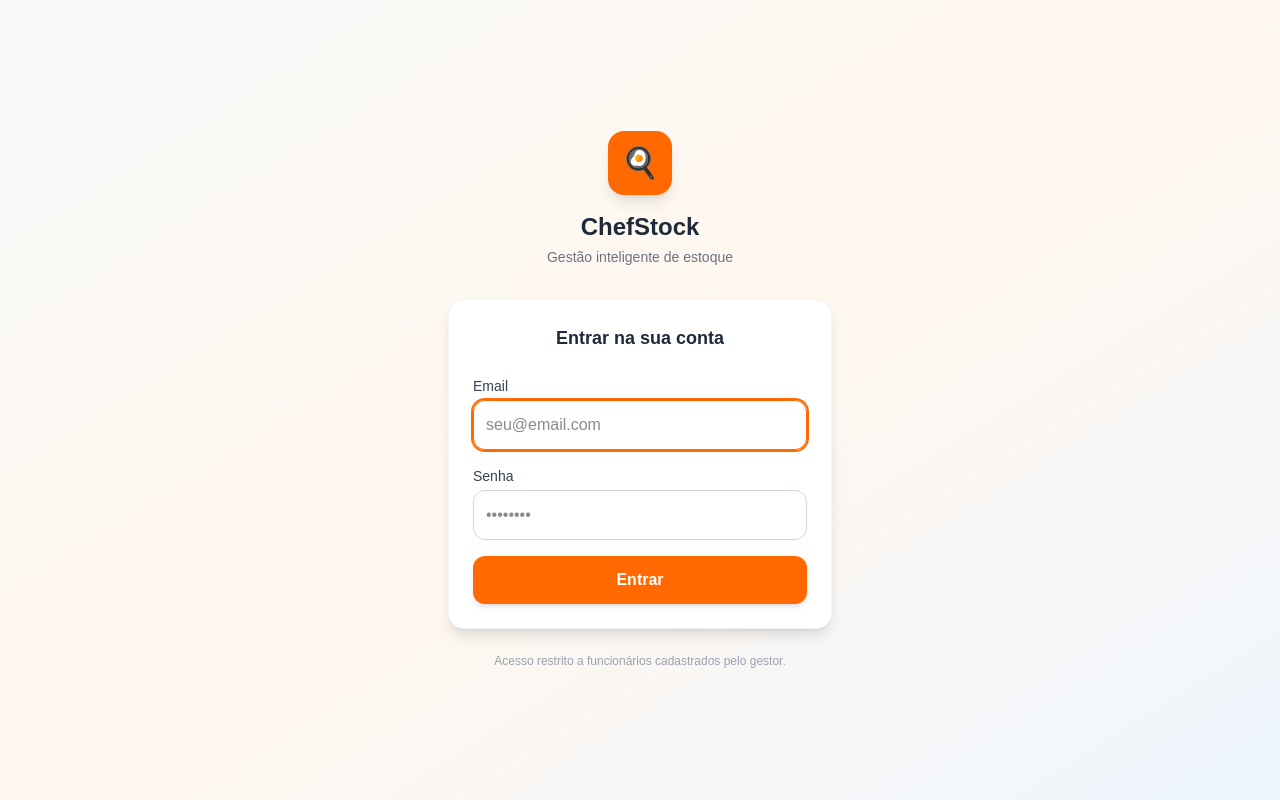
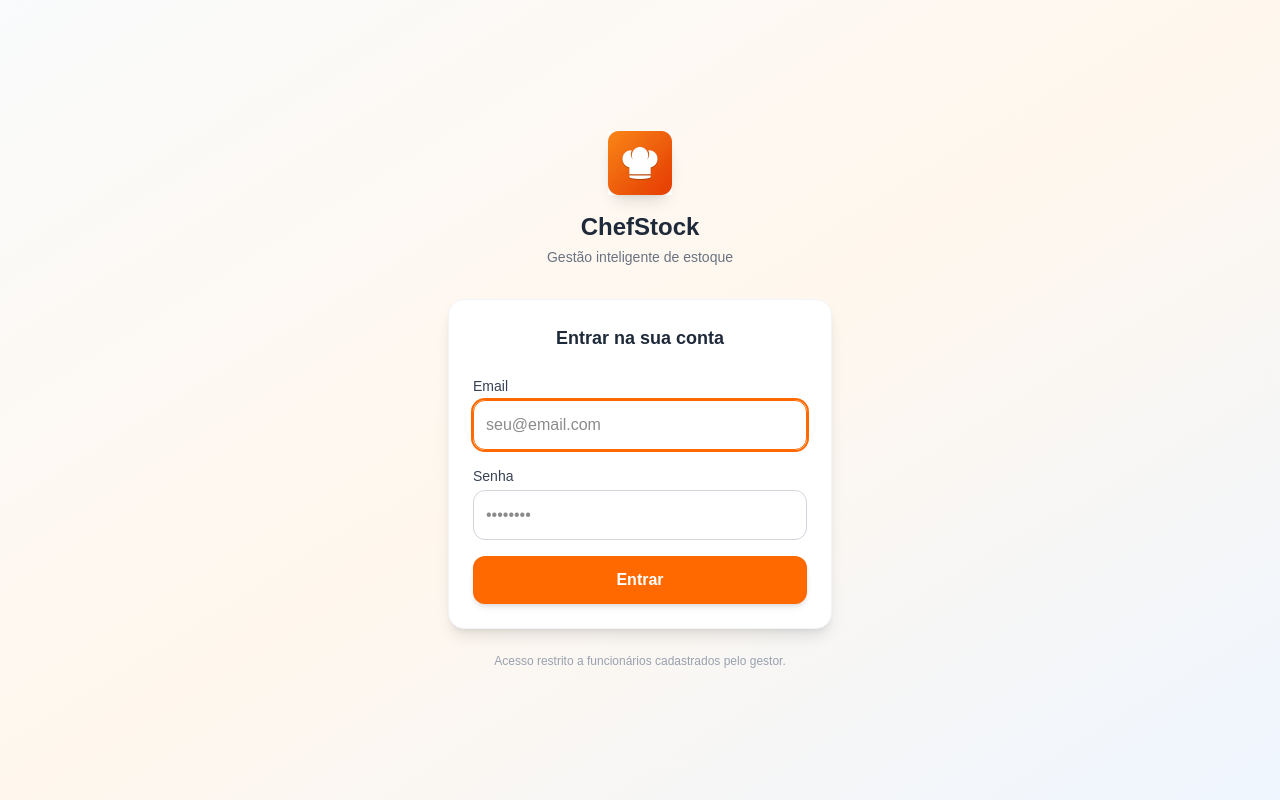
Before and after one commit to devcomdavi/chefstock, a Next.js app: page /login in a window 1280 px wide. Built offline with nearby package versions, Linux system fonts and the light colour scheme; no server answers.

Commit message:
feat: add favicon and update logo in login page

```diff
--- a/src/app/login/page.tsx
+++ b/src/app/login/page.tsx
@@ -42,7 +42,7 @@ export default function LoginPage() {
         {/* Logo / Branding */}
         <div className="text-center mb-8">
           <div className="inline-flex items-center justify-center w-16 h-16 bg-orange-500 rounded-2xl shadow-lg mb-4">
-            <span className="text-3xl">🍳</span>
+            <img src="./icon-512.png" alt="logo chefstock" />
           </div>
           <h1 className="text-2xl font-bold text-gray-800">ChefStock</h1>
           <p className="text-gray-500 text-sm mt-1">Gestão inteligente de estoque</p>
```
Also changed, not shown: 1 other file (tests, documents, lock files or other folders).
